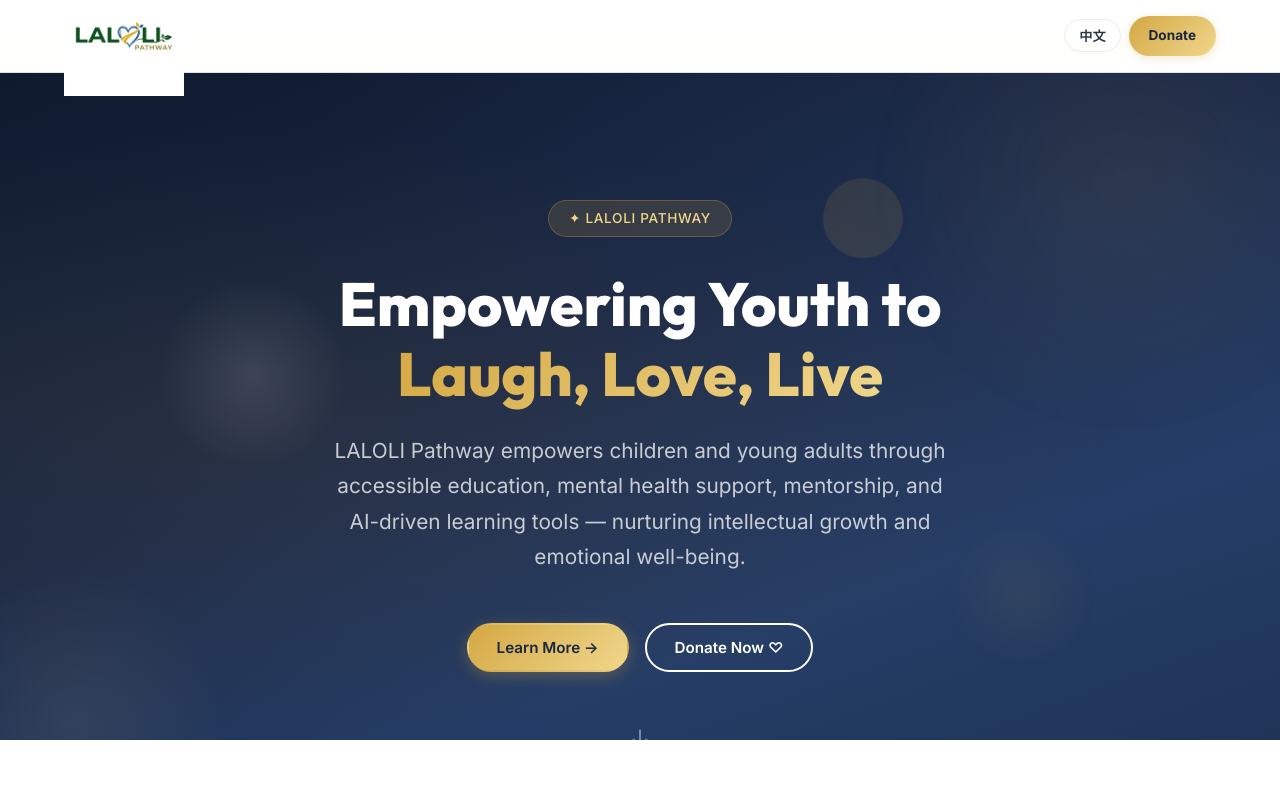
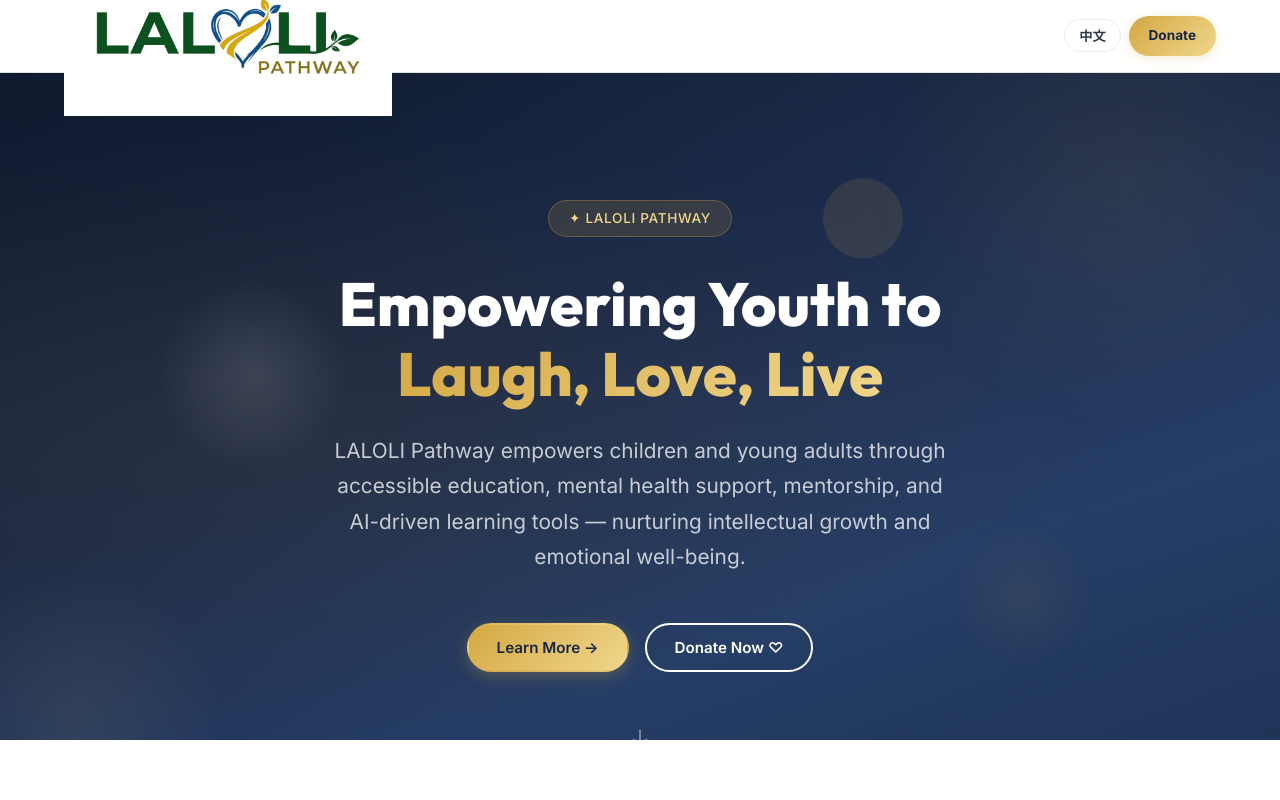
Before and after one commit to HawaiiBeach123/laloli-net, a Next.js app: page / in a window 1280 px wide. Shown: the top 800 px of the page. Built offline with nearby package versions, Linux system fonts and the light colour scheme.

Commit message:
fix: crop whitespace from horizontal logo, increase to 160px

```diff
--- a/src/components/Header.module.css
+++ b/src/components/Header.module.css
@@ -29,7 +29,7 @@
 }
 
 .logoImage {
-  height: 120px;
+  height: 160px;
   width: auto;
   object-fit: contain;
 }
```
Also changed, not shown: public/images/logo-horizontal.png.
